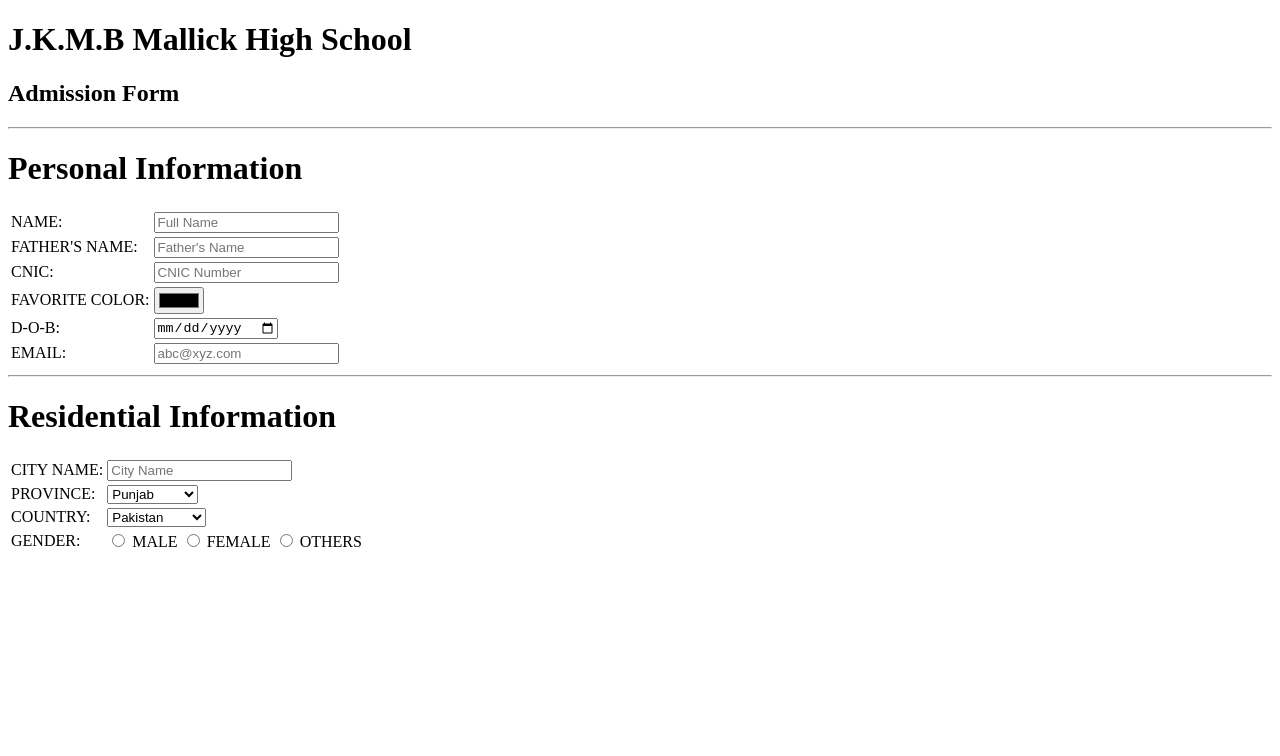
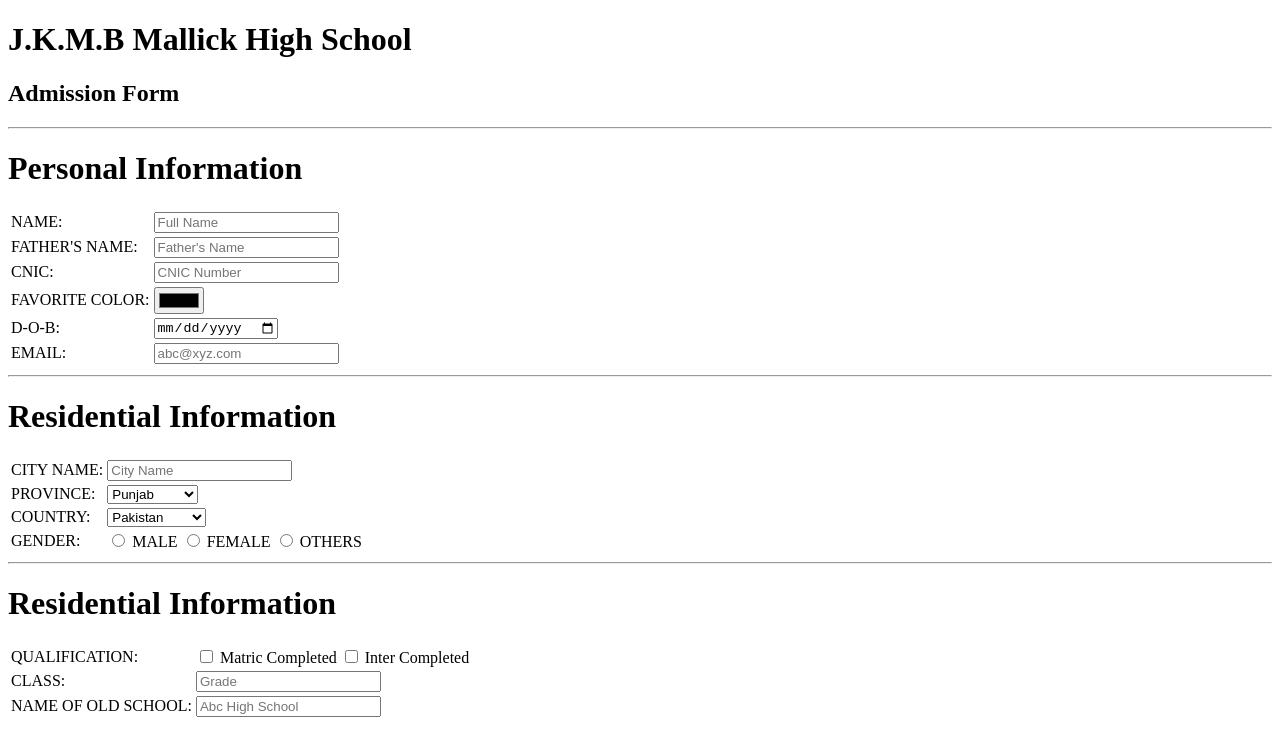
Before and after one commit to hamza-aamir-1/SMIT_Assignment_HTML_Form, a plain HTML site: page index.html in a window 1280 px wide. Drawn offline with Linux system fonts and the light colour scheme.

Commit message:
Update index.html

```diff
--- a/index.html
+++ b/index.html
@@ -84,6 +84,29 @@
         </tr>
     </table>
 </div>
+
+<hr>
+
+<div>
+    <h1>Residential Information</h1>
+    <table>
+        <tr>
+            <td><label for="">QUALIFICATION:</label></td>
+            <td>
+                <label for="matric"><input type="checkbox" id="matric" name="qualification" value="matric"> Matric Completed </label>
+                <label for="inter"><input type="checkbox" id="inter" name="qualification" value="inter"> Inter Completed </label>
+            </td>
+        </tr>
+        <tr>
+            <td><label for="">CLASS:</label></td>
+            <td><input type="text" placeholder="Grade"></td>
+        </tr>
+        <tr>
+            <td><label for="">NAME OF OLD SCHOOL:</label></td>
+            <td><input type="text" placeholder="Abc High School"></td>
+        </tr>
+    </table>
+</div>
 </form>
 
 </body>
```
